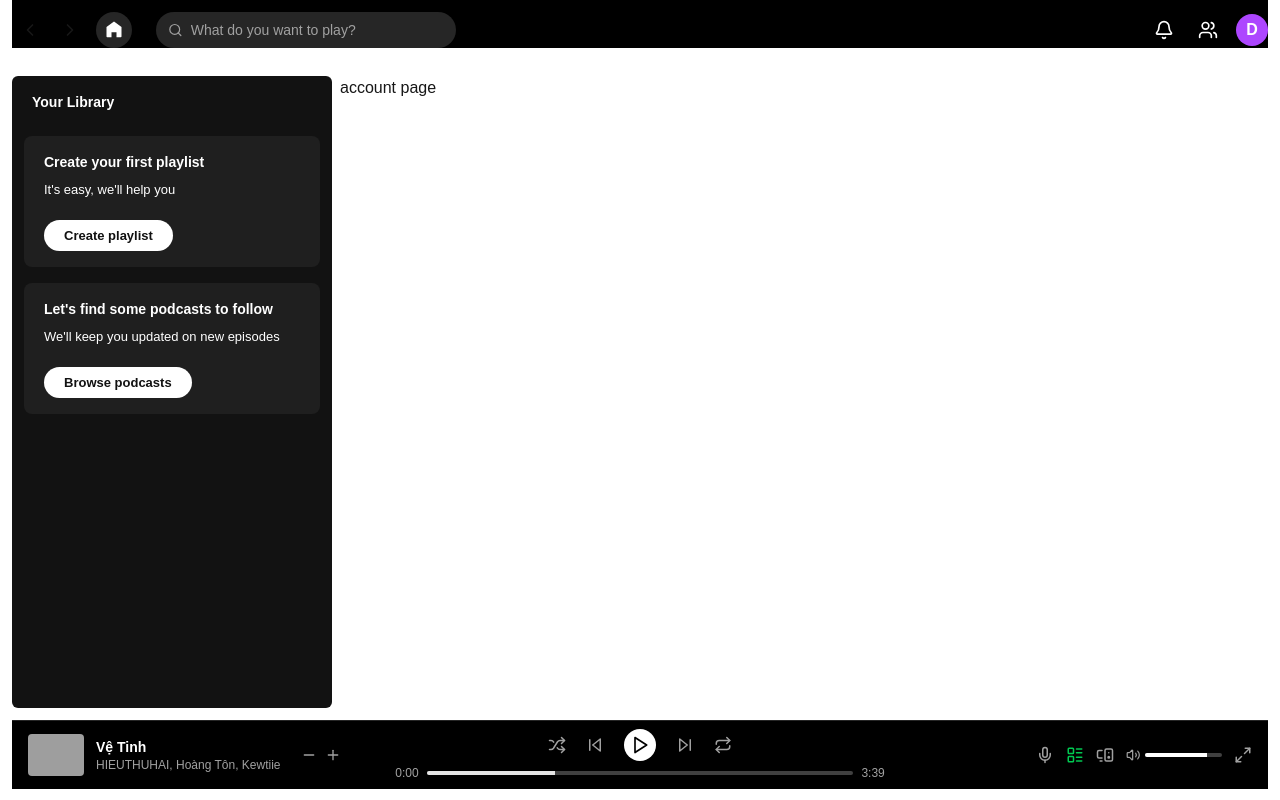
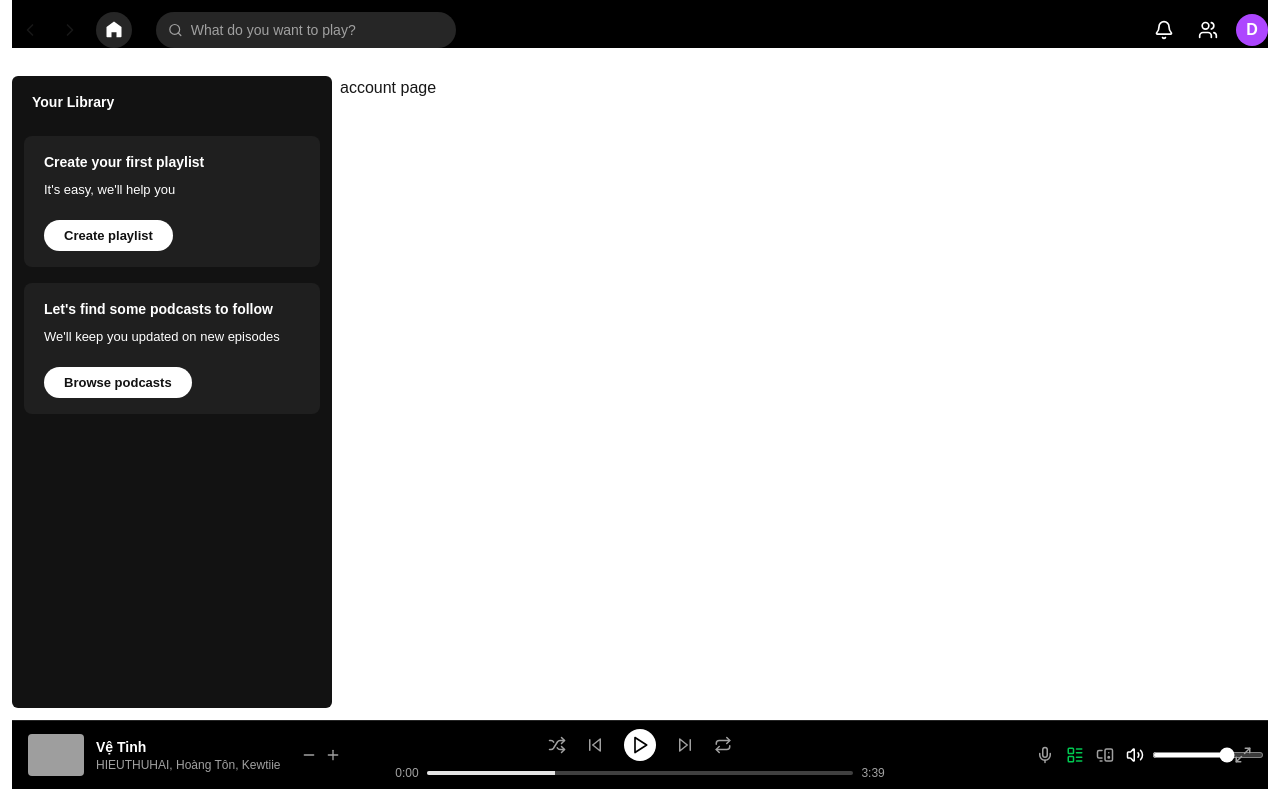
Before and after one commit to ThanhDat653/spotify-clone, a Next.js app: page /account in a window 1280 px wide. Built offline with nearby package versions, Linux system fonts and the light colour scheme; grey boxes are pictures that could not be loaded.

Commit message:
ui: create volume control

```diff
--- a/components/layout/player-bar/player-bar.tsx
+++ b/components/layout/player-bar/player-bar.tsx
@@ -14,8 +14,9 @@ import {
     Shuffle,
     SkipBack,
     SkipForward,
-    Volume2,
 } from 'lucide-react'
+
+import VolumeControl from './volume-control'
 
 export default function PlayerBar() {
     return (
@@ -86,10 +87,7 @@ export default function PlayerBar() {
                     <MonitorSpeaker size={18} />
                 </button>
                 <div className="flex w-24 items-center gap-1">
-                    <Volume2 size={18} />
-                    <div className="h-1 w-full overflow-hidden rounded-full bg-neutral-700">
-                        <div className="h-full w-[80%] bg-white" />
-                    </div>
+                    <VolumeControl />
                 </div>
                 <button className="hover:text-white">
                     <Maximize2 size={18} />
--- /dev/null
+++ b/components/layout/player-bar/volume-control.tsx
@@ -0,0 +1,47 @@
+import { useEffect, useRef, useState } from 'react'
+import { Volume2, VolumeX } from 'lucide-react' // icon loa
+
+const VolumeControl = () => {
+    const audioRef = useRef<HTMLAudioElement | null>(null)
+    const [volume, setVolume] = useState(0.7) // volume hiện tại
+    const [prevVolume, setPrevVolume] = useState(0.7) // lưu lại âm lượng trước khi mute
+
+    useEffect(() => {
+        if (audioRef.current) {
+            audioRef.current.volume = volume
+        }
+    }, [volume])
+
+    const toggleMute = () => {
+        if (volume === 0) {
+            // Nếu đang mute → unmute về âm lượng cũ
+            setVolume(prevVolume || 0.7)
+        } else {
+            // Đang có tiếng → mute
+            setPrevVolume(volume)
+            setVolume(0)
+        }
+    }
+
+    return (
+        <div className="flex items-center gap-2">
+            <button onClick={toggleMute} className="cursor-pointer">
+                {volume === 0 ? (
+                    <VolumeX size={18} className="text-white" />
+                ) : (
+                    <Volume2 size={18} className="text-white" />
+                )}
+            </button>
+            <input
+                type="range"
+                min={0}
+                max={1}
+                step={0.01}
+                value={volume}
+                onChange={(e) => setVolume(parseFloat(e.target.value))}
+                className="h-[6px] w-28 accent-white"
+            />
+        </div>
+    )
+}
+export default VolumeControl
```
